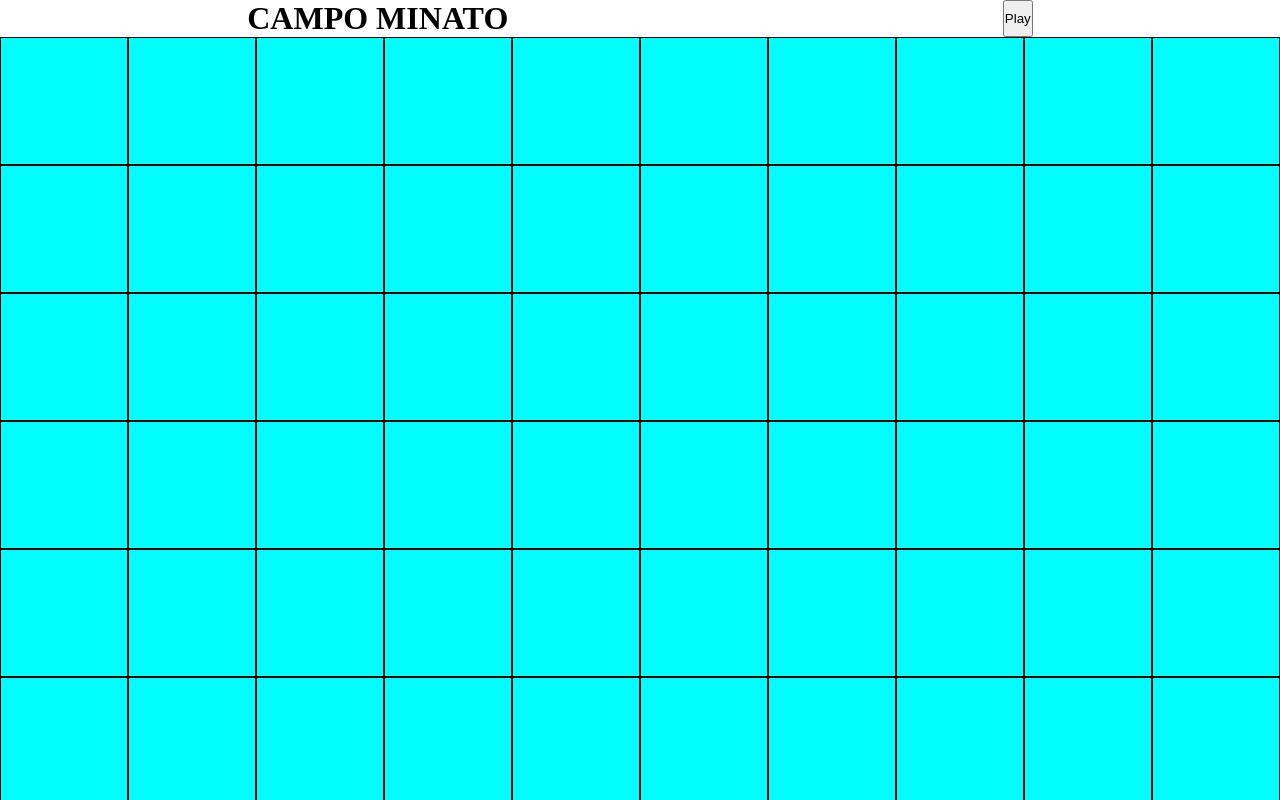
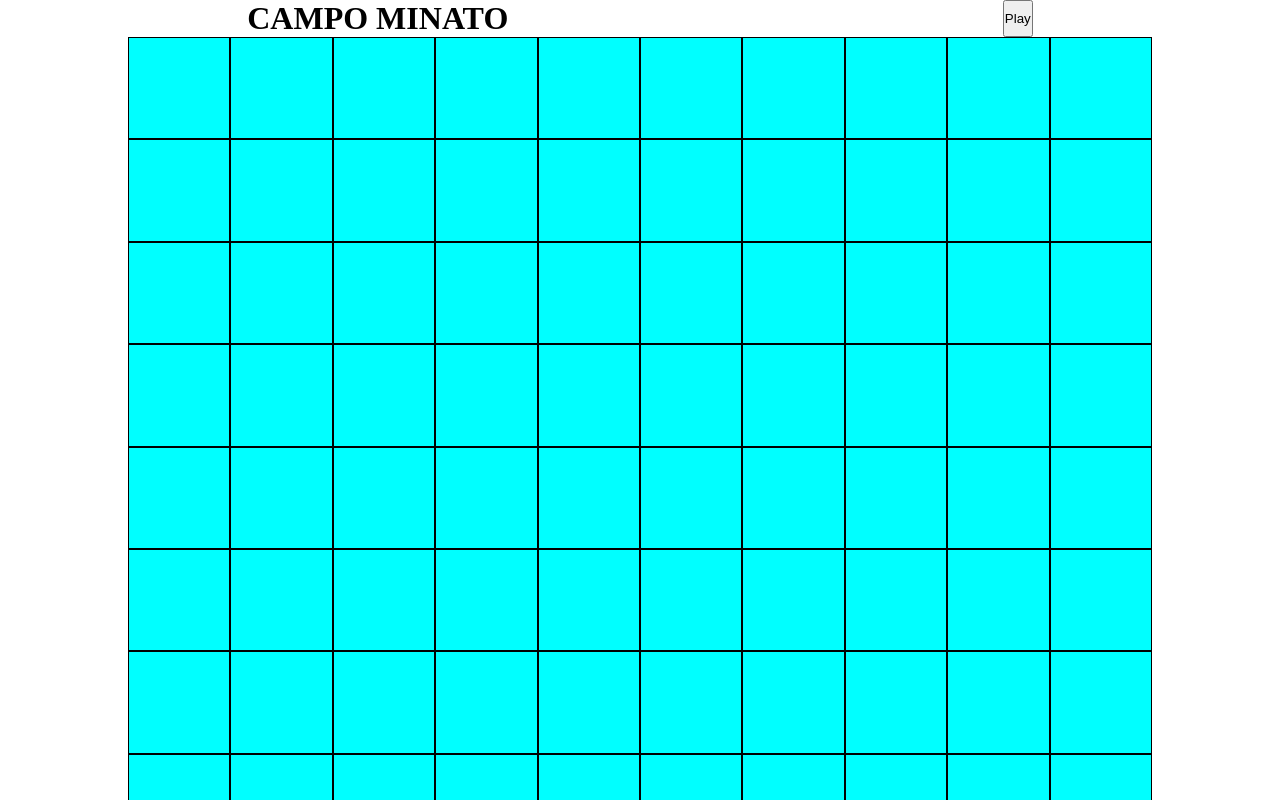
Before and after one commit to StefDev1801/js-campominato-grid, a plain HTML site: page index.html in a window 1280 px wide. Both pictures are taken after a click on the button "Play". Shown: the top 800 px of the page. Drawn offline with Linux system fonts and the light colour scheme.

Commit message:
add once option and center mine field

```diff
--- a/assets/css/style.css
+++ b/assets/css/style.css
@@ -17,3 +17,7 @@ header{
     aspect-ratio: 1;
     border: 1px solid black;
 }
+main{
+    width: 80%;
+    margin: auto;
+}
--- a/assets/js/main.js
+++ b/assets/js/main.js
@@ -28,21 +28,17 @@ function createGrid(numberGridCell) {
         grid.insertAdjacentHTML('beforeend', gridCell)
 }}
 
-// let button = document.querySelector('.btn')
-// button = addEventListener('click', function () {
-//     createGrid(numberGridCell100)
-// })
+ let button = document.getElementsByClassName("btn")
+ button = addEventListener('click', function () {
+     createGrid(numberGridCell100)
+ }, {once: true})
 
-createGrid(numberGridCell100)//così ho una griglia tranquilla
 
 // fai che ogni cella sia cliccabile:
 // trova la lista
 const arrayGridCell = document.getElementsByClassName('grid_element100')
 console.log(arrayGridCell);
 //cella cliccata si colora di azzurro ed emetto un messaggio in console con il numero della cella cliccata
-function logNameCellAndColorBlue(params) {
-
-}
 for (let i = 0; i < arrayGridCell.length; i++) {
 
     let elementgridCell = arrayGridCell[i];
```
